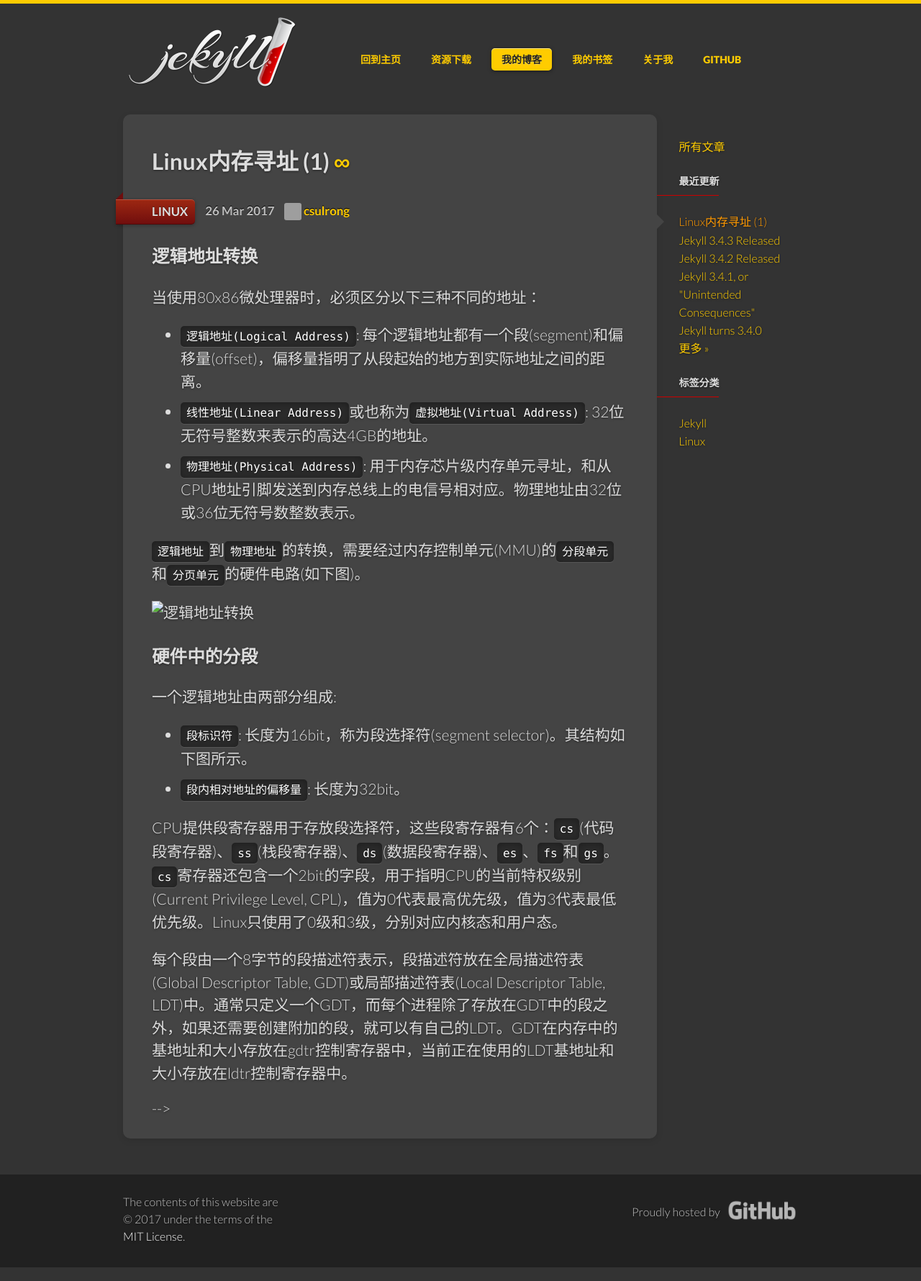
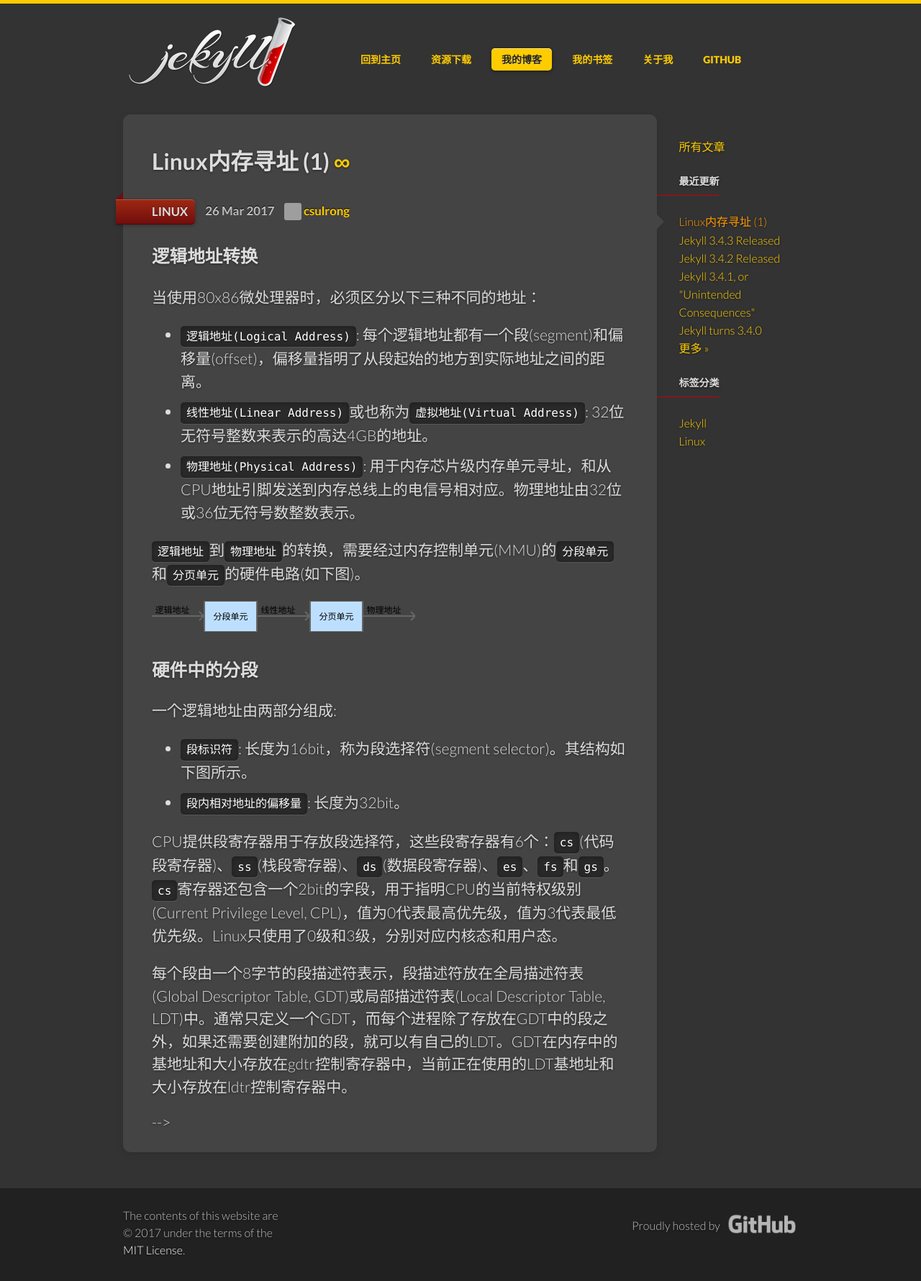
Before and after one commit to csulrong/csulrong.github.io, a Jekyll site: the page built from _posts/2017-03-26-linux-mem-address-01.md, in a window 1280 px wide. Shown: the whole page at 72% size. Built offline with Jekyll 4.4.1, drawn with Linux system fonts in a browser that asks for light colours; grey boxes are pictures that could not be loaded.

Commit message:
move images to assets directory

```diff
--- a/_posts/2017-03-26-linux-mem-address-01.md
+++ b/_posts/2017-03-26-linux-mem-address-01.md
@@ -21,7 +21,7 @@ excerpt_separator: <!-- more -->
 
 `逻辑地址`到`物理地址`的转换，需要经过内存控制单元(MMU)的`分段单元`和`分页单元`的硬件电路(如下图)。
 
-![逻辑地址转换](images/2017/逻辑地址转换.svg)
+![逻辑地址转换]({{ site.baseurl }}/assets/images/2017/逻辑地址转换.svg)
 
 ### 硬件中的分段
 
```
Also changed, not shown: assets/images/2017/逻辑地址转换.svg (renamed from _posts/images/2017/逻辑地址转换.svg).
